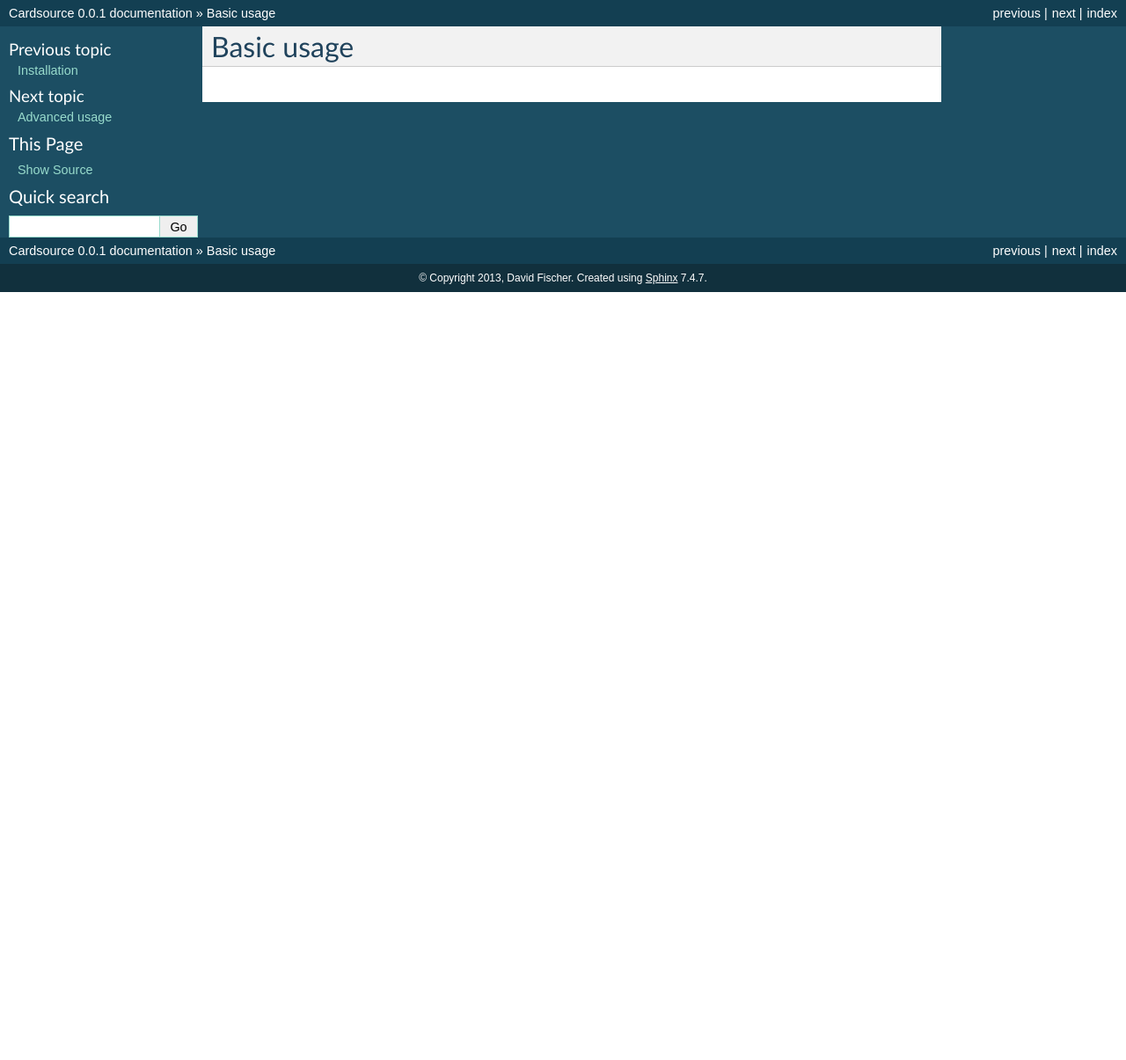
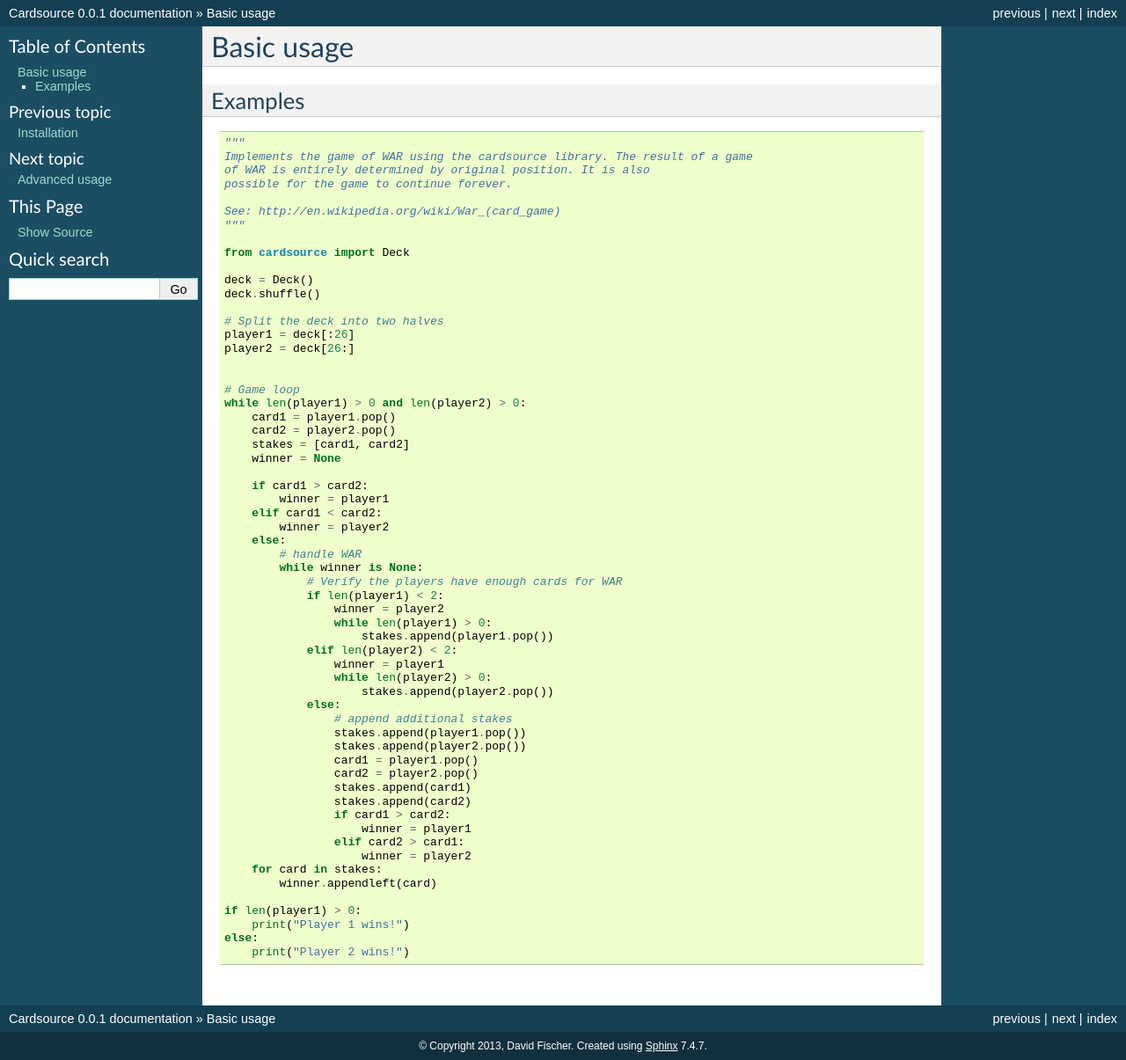
Before and after one commit to davidfischer/cardsource, a Sphinx documentation site: the page built from docs/basic.rst, in a window 1280 px wide. Shown: the whole page at 88% size. Built offline with Sphinx 7.4.7, drawn with Linux system fonts in a browser that asks for light colours; pages that are not in the unit, such as notebooks, are missing from menus; before the commit the page ends 900 px from its top, so only the background shows below that.

Commit message:
Added examples
* Added implementation of WAR

```diff
--- a/docs/basic.rst
+++ b/docs/basic.rst
@@ -1,2 +1,69 @@
 Basic usage
 ===========
+
+
+Examples
+--------
+
+.. code-block:: python
+
+    """
+    Implements the game of WAR using the cardsource library. The result of a game
+    of WAR is entirely determined by original position. It is also
+    possible for the game to continue forever.
+
+    See: http://en.wikipedia.org/wiki/War_(card_game)
+    """
+
+    from cardsource import Deck
+
+    deck = Deck()
+    deck.shuffle()
+
+    # Split the deck into two halves
+    player1 = deck[:26]
+    player2 = deck[26:]
+
+
+    # Game loop
+    while len(player1) > 0 and len(player2) > 0:
+        card1 = player1.pop()
+        card2 = player2.pop()
+        stakes = [card1, card2]
+        winner = None
+
+        if card1 > card2:
+            winner = player1
+        elif card1 < card2:
+            winner = player2
+        else:
+            # handle WAR
+            while winner is None:
+                # Verify the players have enough cards for WAR
+                if len(player1) < 2:
+                    winner = player2
+                    while len(player1) > 0:
+                        stakes.append(player1.pop())
+                elif len(player2) < 2:
+                    winner = player1
+                    while len(player2) > 0:
+                        stakes.append(player2.pop())
+                else:
+                    # append additional stakes
+                    stakes.append(player1.pop())
+                    stakes.append(player2.pop())
+                    card1 = player1.pop()
+                    card2 = player2.pop()
+                    stakes.append(card1)
+                    stakes.append(card2)
+                    if card1 > card2:
+                        winner = player1
+                    elif card2 > card1:
+                        winner = player2
+        for card in stakes:
+            winner.appendleft(card)
+
+    if len(player1) > 0:
+        print("Player 1 wins!")
+    else:
+        print("Player 2 wins!")
--- a/docs/index.rst
+++ b/docs/index.rst
@@ -2,7 +2,9 @@ Cardsource: a playing card simulation library!
 ==============================================
 
 
-Cardsource makes prototyping and simulating card games easy.
+Cardsource is a well-tested library that can be used to build your own
+playing card game or to create Monte Carlo simulations of existing card
+games.
 
 
 Contents:
```
